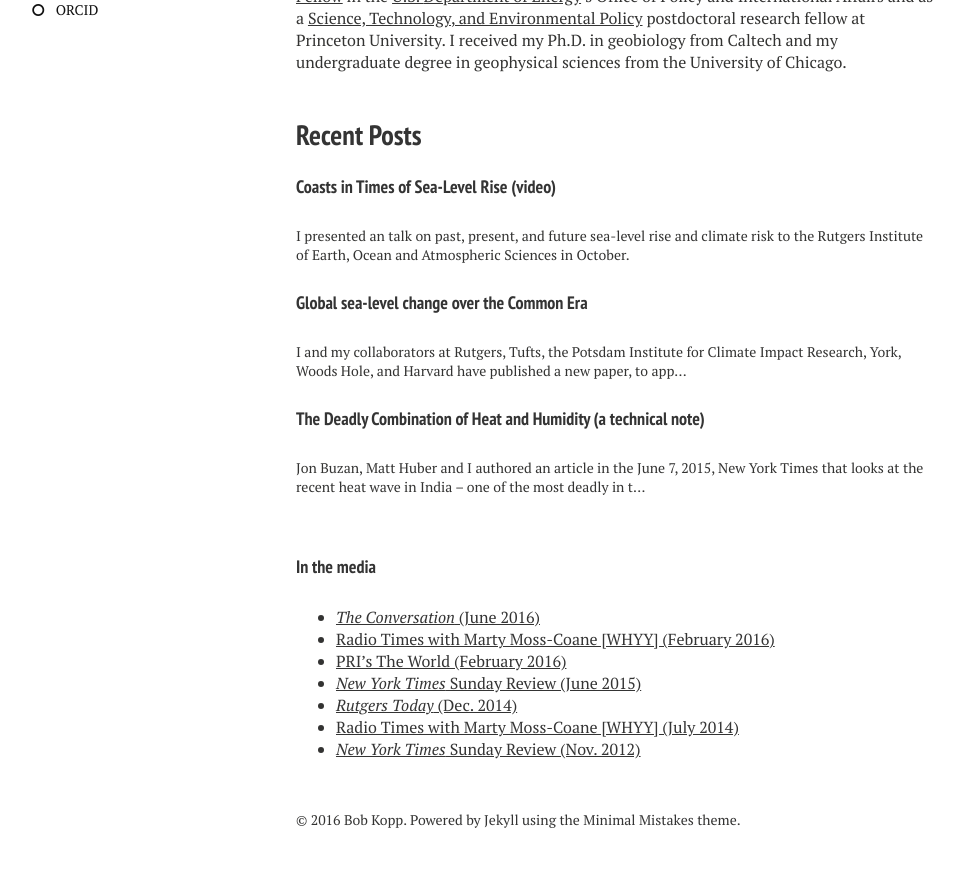
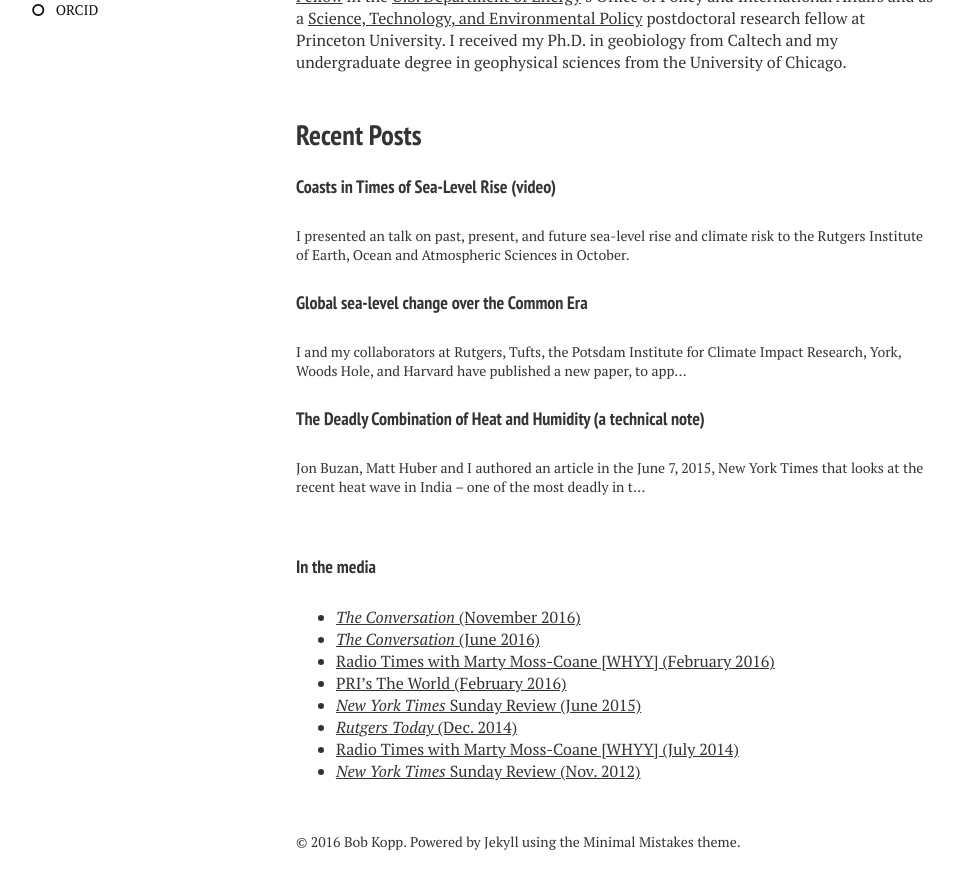
Before and after one commit to mrke/bobkopp.github.io, a Jekyll site: the page built from index.md, in a window 1280 px wide and 900 px high, scrolled down 1618 px. Shown: the top 889 px of the window, without its empty margins (24-988 px from the left). Built offline with Jekyll 4.4.1, drawn with Linux system fonts in a browser that asks for light colours; nearby versions of some CDN libraries.

Commit message:
The Conversation

```diff
--- a/index.md
+++ b/index.md
@@ -40,6 +40,7 @@ Prior to joining the Rutgers faculty, I served as a [AAAS Science & Technology P
 
 #### [In the media](http://www.google.com/search?hl=en&gl=us&tbm=nws&q="Robert+Kopp"+OR+"Bob+Kopp"+Rutgers)
 
+* [_The Conversation_ (November 2016)](https://goo.gl/OWovmZ)
 * [_The Conversation_ (June 2016)](https://goo.gl/nOadXV)
 * [Radio Times with Marty Moss-Coane [WHYY] (February 2016)](http://goo.gl/zWLUsW)
 *  [PRI's The World (February 2016)](http://goo.gl/RuhXl3)
```
